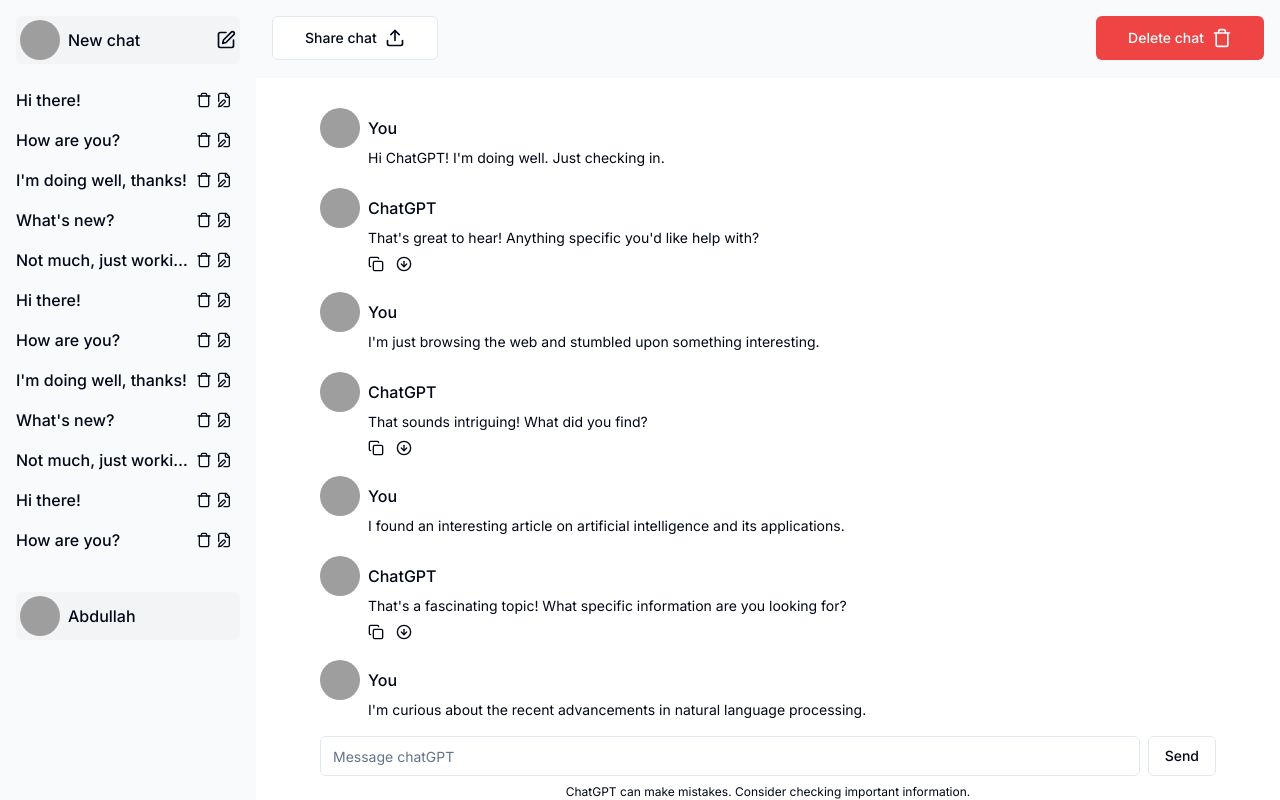
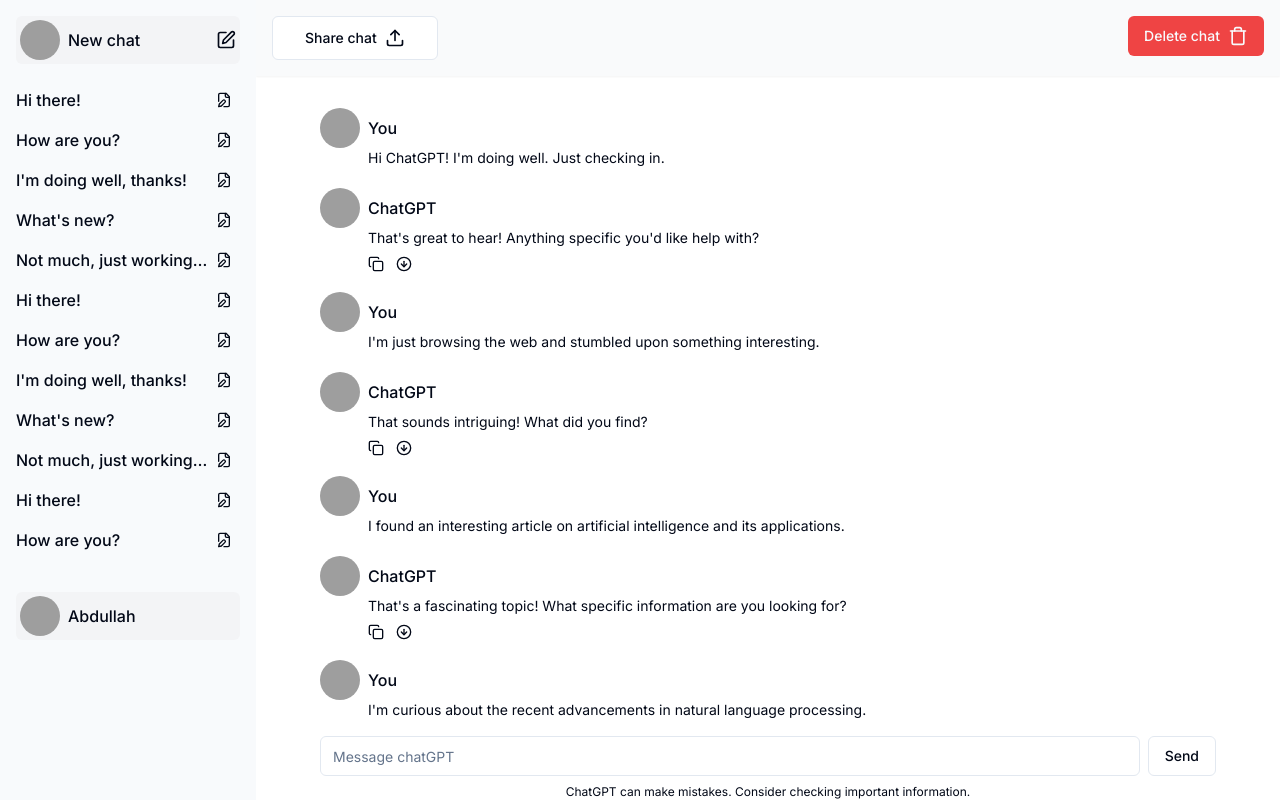
Before and after one commit to abdtriedcoding/Jarvis, a Next.js app: page / in a window 1280 px wide. Built offline with nearby package versions, Linux system fonts and the light colour scheme; grey boxes are pictures that could not be loaded.

Commit message:
refactor delete-chat-modal ui

```diff
--- a/components/chat-historybox.tsx
+++ b/components/chat-historybox.tsx
@@ -1,11 +1,3 @@
-import { MoreHorizontal } from "lucide-react";
-import {
-  DropdownMenu,
-  DropdownMenuTrigger,
-  DropdownMenuContent,
-  DropdownMenuItem,
-} from "./ui/dropdown-menu";
-import DeleteChatModal from "./delete-chat-modal";
 import RenameChatModel from "./rename-chat-model";
 
 const chatHistory = [
@@ -70,8 +62,7 @@
           className="flex justify-between items-center text-center mb-4"
         >
           <h3 className="truncate mr-2 font-medium">{message}</h3>
-          <div className="flex items-center text-center space-x-1">
-            <DeleteChatModal />
+          <div>
             <RenameChatModel />
           </div>
         </div>
--- a/components/delete-chat-modal.tsx
+++ b/components/delete-chat-modal.tsx
@@ -11,13 +11,18 @@
   AlertDialogTrigger,
 } from "./ui/alert-dialog";
 import { cn } from "@/lib/utils";
-import { buttonVariants } from "./ui/button";
+import { Button, buttonVariants } from "./ui/button";
 
 const DeleteChatModal = () => {
   return (
     <AlertDialog>
-      <AlertDialogTrigger>
-        <TrashIcon className="w-4 h-4" />
+      <AlertDialogTrigger asChild>
+        <Button variant="destructive">
+          <div className="flex space-x-2">
+            <h3>Delete chat</h3>
+            <TrashIcon className="w-5 h-5" />
+          </div>
+        </Button>
       </AlertDialogTrigger>
       <AlertDialogContent>
         <AlertDialogHeader>
--- a/components/navbar.tsx
+++ b/components/navbar.tsx
@@ -1,5 +1,6 @@
-import { TrashIcon, UploadIcon } from "lucide-react";
+import { UploadIcon } from "lucide-react";
 import { Button } from "./ui/button";
+import DeleteChatModal from "./delete-chat-modal";
 
 const Navbar = () => {
   return (
@@ -11,12 +12,7 @@
             <UploadIcon className="w-5 h-5" />
           </div>
         </Button>
-        <Button variant={"destructive"} size={"lg"}>
-          <div className="flex space-x-2">
-            <h3>Delete chat</h3>
-            <TrashIcon className="w-5 h-5" />
-          </div>
-        </Button>
+            <DeleteChatModal />
       </div>
     </nav>
   );
```
